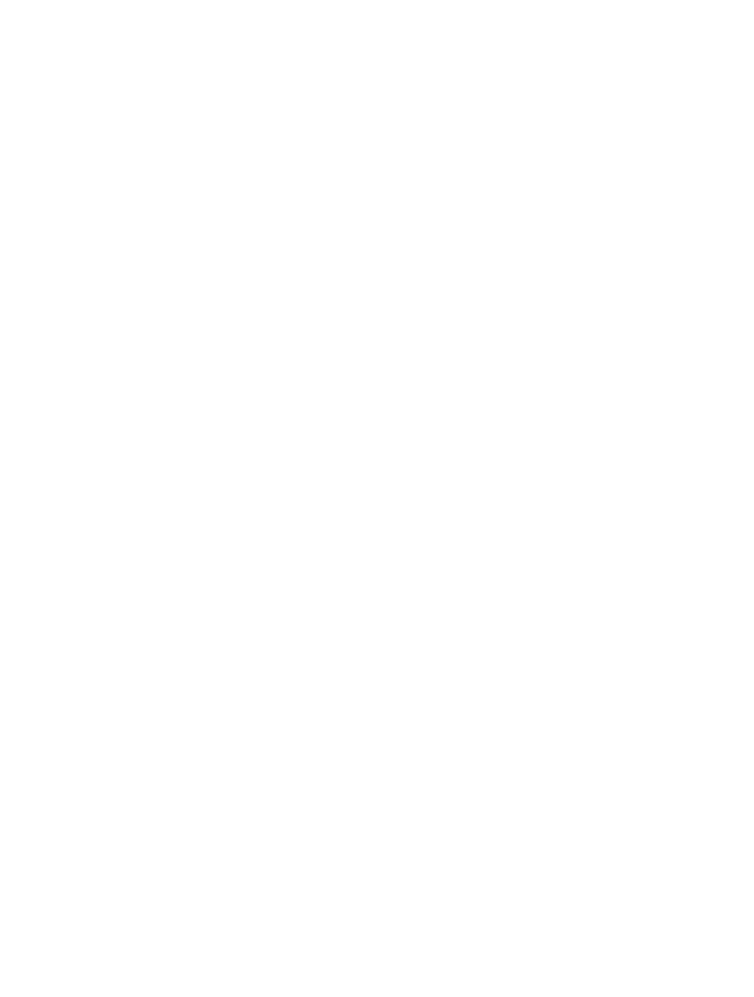
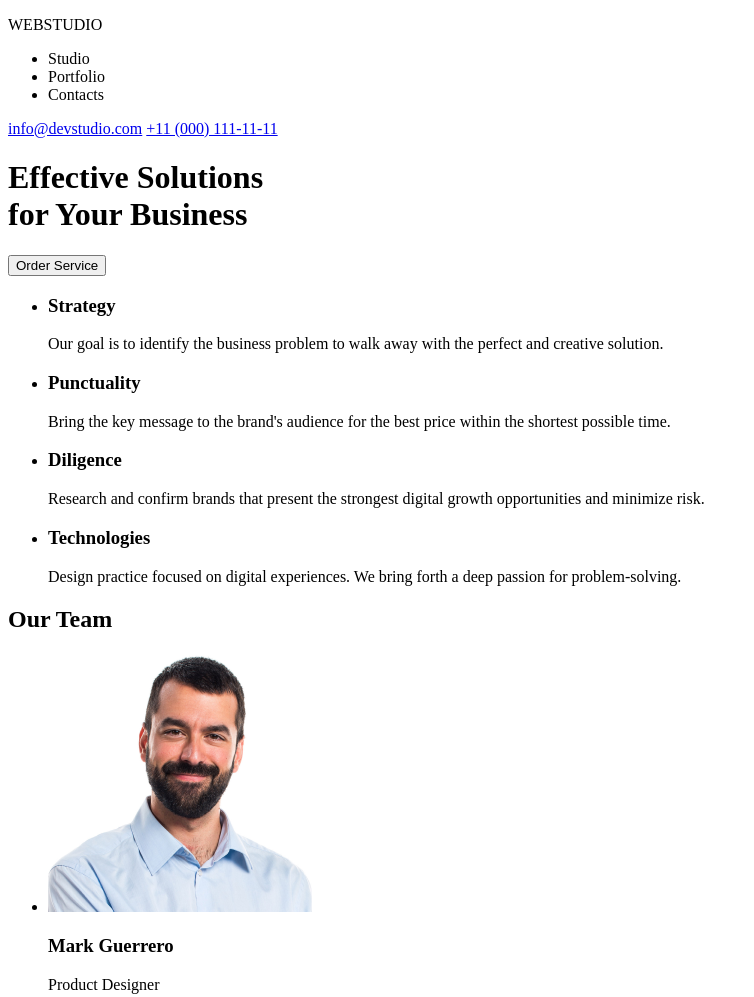
Before and after one commit to ArturIvanyta/goit-markup-hw-01, a plain HTML site: page index.html in a window 1280 px wide. Shown: the top 997 px of the page, without its empty margins (0-754 px from the left). Before the commit the page ends 800 px from the top, so only its background shows below. Drawn offline with Linux system fonts and the light colour scheme.

Commit message:
add html code and img

```diff
--- a/index.html
+++ b/index.html
@@ -12,8 +12,96 @@
     <title>Document</title>
   </head>
   <body>
-    <header></header>
-    <main></main>
-    <footer></footer>
+    <header>
+      <div>
+        <p><span>WEB</span>STUDIO</p>
+        <nav>
+          <ul>
+            <li>Studio</li>
+            <li>Portfolio</li>
+            <li>Contacts</li>
+          </ul>
+        </nav>
+        <div>
+          <a href="meilto:info@devstudio.com">info@devstudio.com</a>
+          <a href="tel:+110001111111">+11 (000) 111-11-11</a>
+        </div>
+      </div>
+    </header>
+    <main>
+      <div>
+        <h1>
+          Effective Solutions <br />
+          for Your Business
+        </h1>
+        <button>Order Service</button>
+      </div>
+      <div>
+        <ul>
+          <li>
+            <h3>Strategy</h3>
+            <p>
+              Our goal is to identify the business problem to walk away with the
+              perfect and creative solution.
+            </p>
+          </li>
+          <li>
+            <h3>Punctuality</h3>
+            <p>
+              Bring the key message to the brand's audience for the best price
+              within the shortest possible time.
+            </p>
+          </li>
+          <li>
+            <h3>Diligence</h3>
+            <p>
+              Research and confirm brands that present the strongest digital
+              growth opportunities and minimize risk.
+            </p>
+          </li>
+          <li>
+            <h3>Technologies</h3>
+            <p>
+              Design practice focused on digital experiences. We bring forth a
+              deep passion for problem-solving.
+            </p>
+          </li>
+        </ul>
+      </div>
+      <div>
+        <h2>Our Team</h2>
+        <ul>
+          <li>
+            <img src="/images/img-3.png" alt="photo Product Designer " />
+            <h3>Mark Guerrero</h3>
+            <p>Product Designer</p>
+          </li>
+          <li>
+            <img src="/images/img-2.png" alt="photo Frontend Developer" />
+            <h3>Tom Ford</h3>
+            <p>Frontend Developer</p>
+          </li>
+          <li>
+            <img src="/images/img-1.png" alt="photo Marketing" />
+            <h3>Camila Garcia</h3>
+            <p>Marketing</p>
+          </li>
+          <li>
+            <img src="/images/img.png" alt="photo UI Designer" />
+            <h3>Daniel Wilson</h3>
+            <p>UI Designer</p>
+          </li>
+        </ul>
+      </div>
+    </main>
+    <footer>
+      <div>
+        <p><span>WEB</span>STUDIO</p>
+        <p>
+          Increase the flow of customers and sales for your business with
+          digital marketing & growth solutions.
+        </p>
+      </div>
+    </footer>
   </body>
 </html>
```
Also changed, not shown: images/img-1.png (added), images/img-2.png (added), images/img-3.png (added), images/img.png (added).
